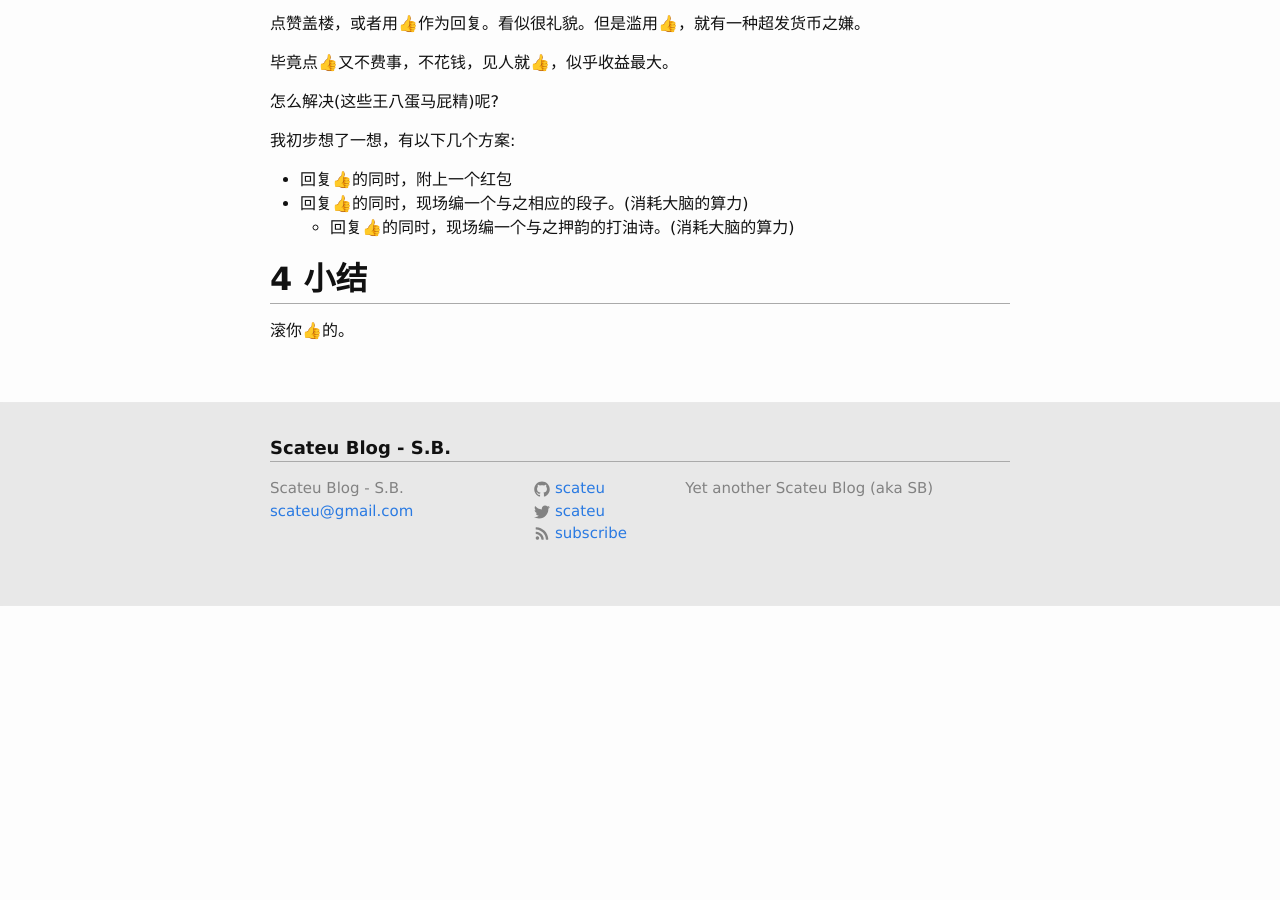
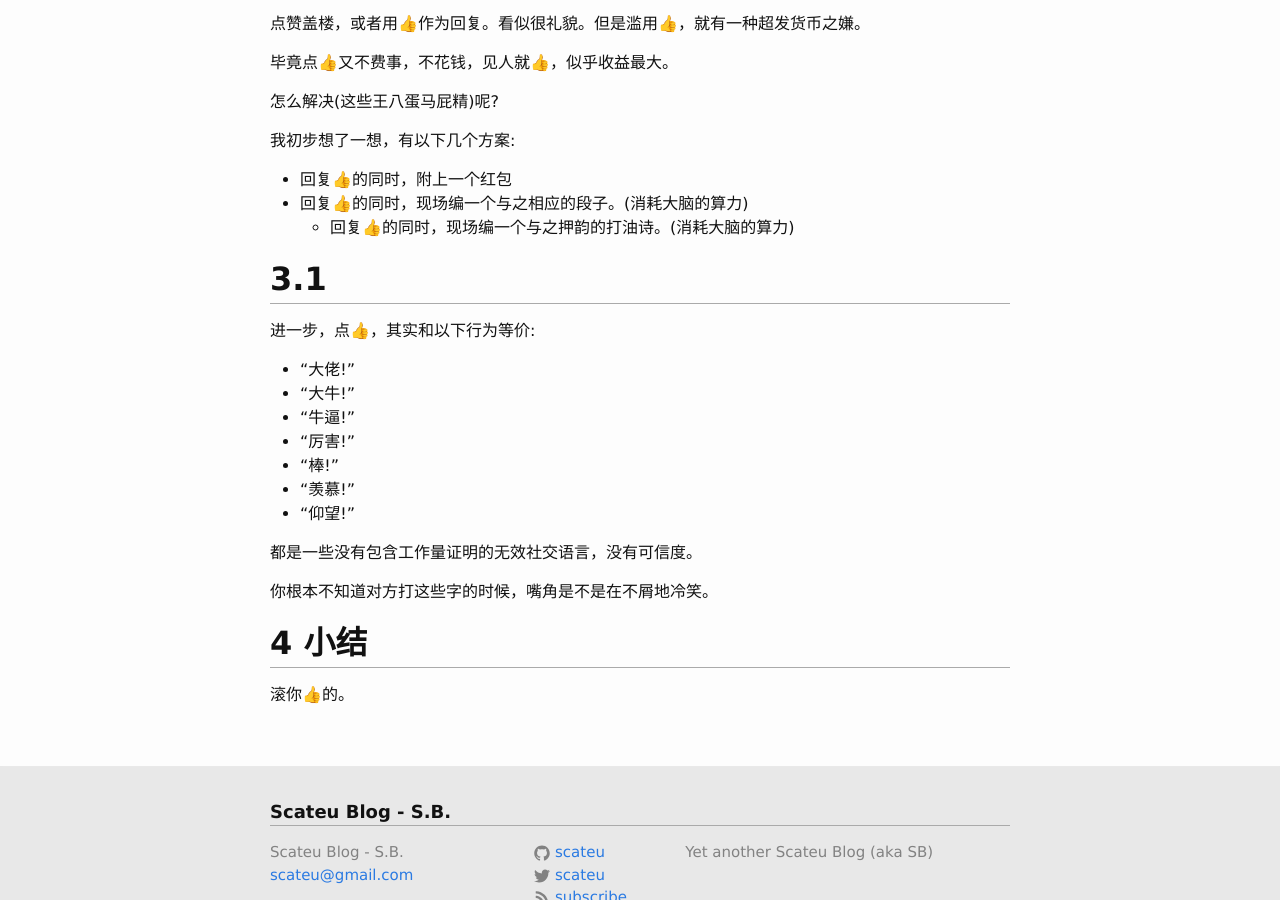
Before and after one commit to scateu/scateu.github.io, a Jekyll site: the page built from _posts/2017-11-29-proof-of-work-in-social-networking.md, in a window 1280 px wide and 900 px high, scrolled down 1110 px. Built offline with Jekyll 4.4.1, drawn with Linux system fonts in a browser that asks for light colours; nearby versions of some CDN libraries; formulas are drawn with MathJax 3; comment, search, counter and statistics services are not loaded; before the commit the page ends 1715 px from its top, so only the background shows below that.

Commit message:
Wed Nov 29 14:07:41 CST 2017

```diff
--- a/_posts/2017-11-29-proof-of-work-in-social-networking.md
+++ b/_posts/2017-11-29-proof-of-work-in-social-networking.md
@@ -55,6 +55,23 @@ mathjax: true
 	 - 回复👍的同时，现场编一个与之押韵的打油诗。(消耗大脑的算力)
 
 
+## 3.1
+
+进一步，点👍，其实和以下行为等价:
+
+ - "大佬!"
+ - "大牛!"
+ - "牛逼!"
+ - "厉害!"
+ - "棒!"
+ - "羡慕!"
+ - "仰望!"
+
+
+都是一些没有包含工作量证明的无效社交语言，没有可信度。
+
+你根本不知道对方打这些字的时候，嘴角是不是在不屑地冷笑。
+
 ## 4 小结
 
 滚你👍的。
```
